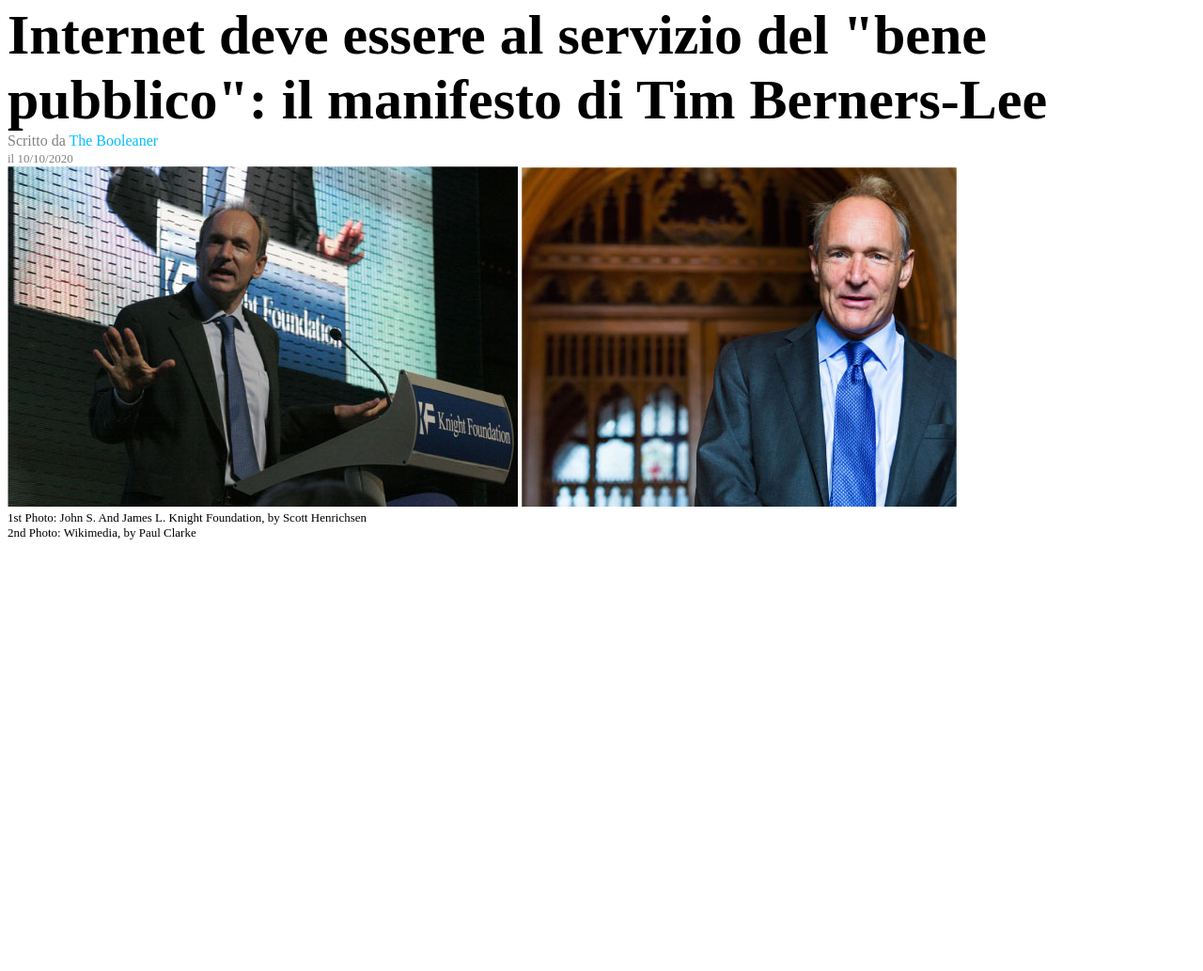
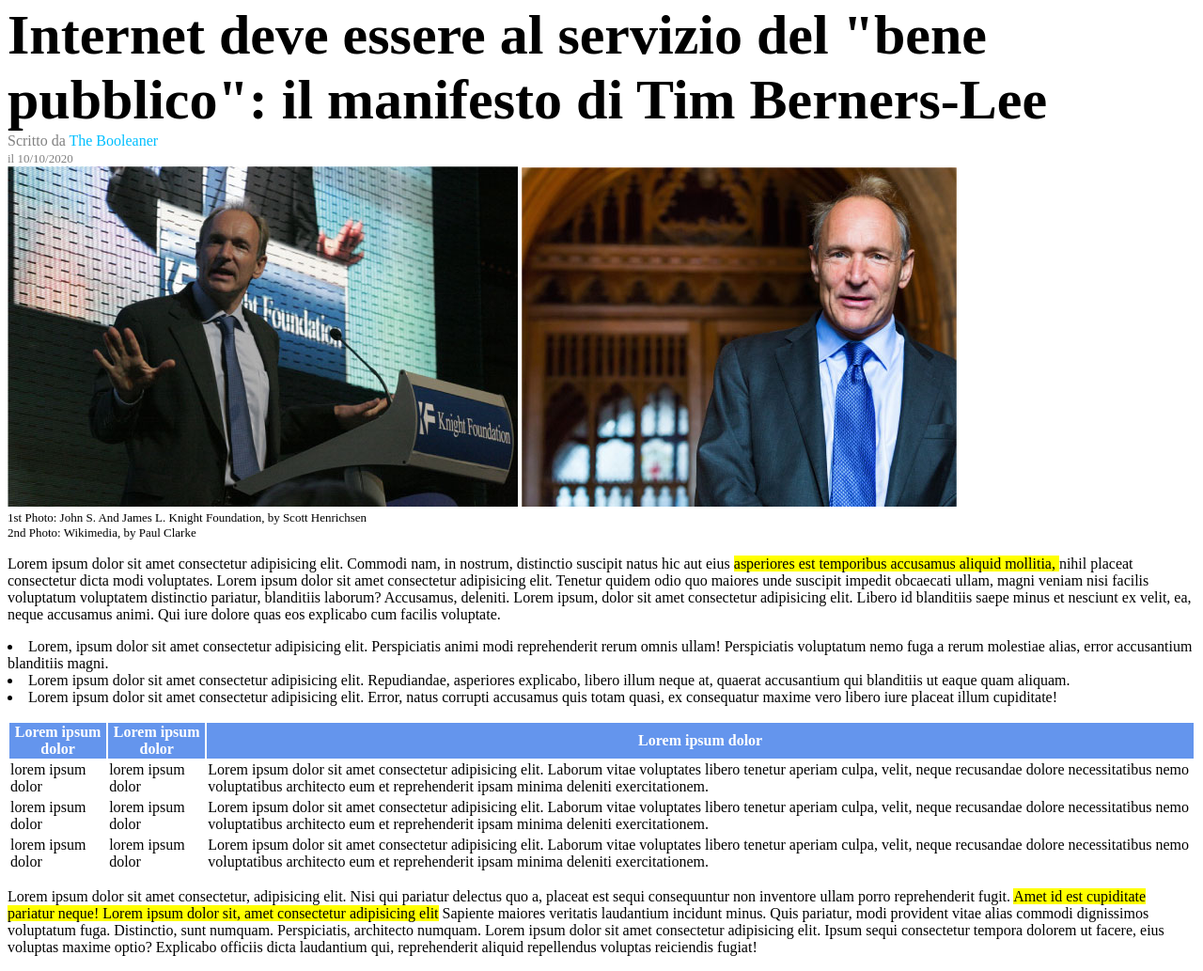
Before and after one commit to rizzamatteo96/html-css-booleaner, a plain HTML site: page index.html in a window 1280 px wide. Shown: the part 235-1268 px from the top of the page at 94% size. Before the commit the page ends 818 px from the top, so only its background shows below. Drawn offline with Linux system fonts and the light colour scheme.

Commit message:
add: article section paragraph unordered list table paragraph

```diff
--- a/css/style.css
+++ b/css/style.css
@@ -28,3 +28,25 @@ h1{
 .text-small{
     font-size: 13px;
 }
+
+.highlighted{
+    background-color: yellow;
+}
+
+ul{
+    list-style-position: inside;
+    padding-left: 0;
+}
+
+thead{
+    background-color: cornflowerblue;
+}
+
+th{
+    color: white;
+}
+
+.td{
+    background-color: red;
+    color: blue;
+}
--- a/index.html
+++ b/index.html
@@ -44,11 +44,51 @@
         </section>
         <!-- fine sezione foto -->
 
-        <section></section>
-        <section></section>
-        <section></section>
-        <section></section>
-        <section></section>
+        <!-- inizio dell'articolo -->
+        <article>
+            <!-- p + ul + table + p -->
+            <p>Lorem ipsum dolor sit amet consectetur adipisicing elit. Commodi nam, in nostrum, distinctio suscipit natus hic aut eius <span class="highlighted"> asperiores est temporibus accusamus aliquid mollitia, </span> nihil placeat consectetur dicta modi voluptates. Lorem ipsum dolor sit amet consectetur adipisicing elit. Tenetur quidem odio quo maiores unde suscipit impedit obcaecati ullam, magni veniam nisi facilis voluptatum voluptatem distinctio pariatur, blanditiis laborum? Accusamus, deleniti. Lorem ipsum, dolor sit amet consectetur adipisicing elit. Libero id blanditiis saepe minus et nesciunt ex velit, ea, neque accusamus animi. Qui iure dolore quas eos explicabo cum facilis voluptate.</p>
+            <ul>
+                <li>Lorem, ipsum dolor sit amet consectetur adipisicing elit. Perspiciatis animi modi reprehenderit rerum omnis ullam! Perspiciatis voluptatum nemo fuga a rerum molestiae alias, error accusantium blanditiis magni.</li>
+                <li>Lorem ipsum dolor sit amet consectetur adipisicing elit. Repudiandae, asperiores explicabo, libero illum neque at, quaerat accusantium qui blanditiis ut eaque quam aliquam.</li>
+                <li>Lorem ipsum dolor sit amet consectetur adipisicing elit. Error, natus corrupti accusamus quis totam quasi, ex consequatur maxime vero libero iure placeat illum cupiditate!</li>
+            </ul>
+
+            <!-- inizio della tabella -->
+            <table>
+                <thead>
+                    <tr>
+                        <th>Lorem ipsum dolor</th>
+                        <th>Lorem ipsum dolor</th>
+                        <th>Lorem ipsum dolor</th>
+                    </tr>
+                </thead>
+                <tbody>
+                    <tr class="light-blue">
+                        <td>lorem ipsum dolor</td>
+                        <td>lorem ipsum dolor</td>
+                        <td>Lorem ipsum dolor sit amet consectetur adipisicing elit. Laborum vitae voluptates libero tenetur aperiam culpa, velit, neque recusandae dolore necessitatibus nemo voluptatibus architecto eum et reprehenderit ipsam minima deleniti exercitationem.</td>
+                    </tr>
+
+                    <tr class="light-blue">
+                        <td>lorem ipsum dolor</td>
+                        <td>lorem ipsum dolor</td>
+                        <td>Lorem ipsum dolor sit amet consectetur adipisicing elit. Laborum vitae voluptates libero tenetur aperiam culpa, velit, neque recusandae dolore necessitatibus nemo voluptatibus architecto eum et reprehenderit ipsam minima deleniti exercitationem.</td>
+                    </tr>
+
+                    <tr class="light-blue">
+                        <td>lorem ipsum dolor</td>
+                        <td>lorem ipsum dolor</td>
+                        <td>Lorem ipsum dolor sit amet consectetur adipisicing elit. Laborum vitae voluptates libero tenetur aperiam culpa, velit, neque recusandae dolore necessitatibus nemo voluptatibus architecto eum et reprehenderit ipsam minima deleniti exercitationem.</td>
+                    </tr>
+                </tbody>
+            </table>
+            <!-- fine della tabella -->
+
+            <p>Lorem ipsum dolor sit amet consectetur, adipisicing elit. Nisi qui pariatur delectus quo a, placeat est sequi consequuntur non inventore ullam porro reprehenderit fugit. <span class="highlighted">Amet id est cupiditate pariatur neque! Lorem ipsum dolor sit, amet consectetur adipisicing elit</span> Sapiente maiores veritatis laudantium incidunt minus. Quis pariatur, modi provident vitae alias commodi dignissimos voluptatum fuga. Distinctio, sunt numquam. Perspiciatis, architecto numquam. Lorem ipsum dolor sit amet consectetur adipisicing elit. Ipsum sequi consectetur tempora dolorem ut facere, eius voluptas maxime optio? Explicabo officiis dicta laudantium qui, reprehenderit aliquid repellendus voluptas reiciendis fugiat!</p>
+        </article>
+        <!-- fine dell'articolo -->
+
     </main>
     <!-- fine corpo della pagina -->
 
```
